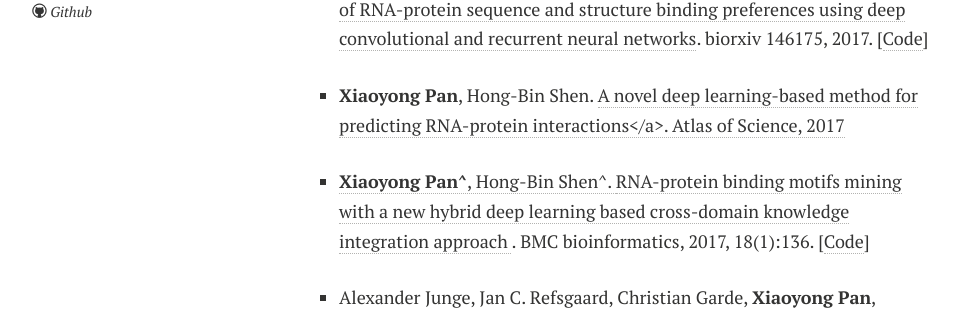
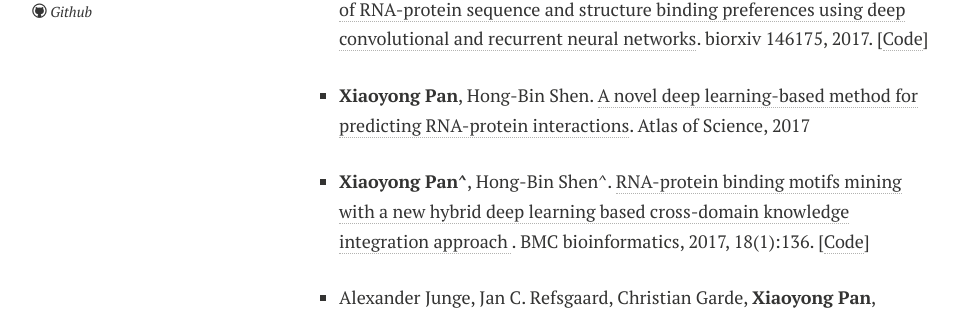
Before and after one commit to xypan1232/xypan1232.github.io, a Jekyll site: the page built from publications.md, in a window 1280 px wide and 900 px high. Shown: the part 310-620 px from the top of the window, without its empty margins (21-984 px from the left). Built offline with Jekyll 4.4.1, drawn with Linux system fonts in a browser that asks for light colours; nearby versions of some CDN libraries; Markdown is read by kramdown in place of the engine named in the settings.

```diff
--- a/publications.md
+++ b/publications.md
@@ -14,7 +14,7 @@ See my Publication at <a href="https://scholar.google.com/citations?hl=en&user=Y
     <p><b>Xiaoyong Pan^</b>, Peter Rijnbeek, Junchi Yan, Hong-Bin Shen^. <a href="http://biorxiv.org/content/early/2017/06/07/146175">Prediction of RNA-protein sequence and structure binding preferences using deep convolutional and recurrent neural networks</a>. biorxiv 146175, 2017. [<a href="https://github.com/xypan1232/iDeepS">Code</a>]</p>
   </li>
   <li>
-    <p><b>Xiaoyong Pan</b>, Hong-Bin Shen. <a href="https://atlasofscience.org/a-novel-deep-learning-based-method-for-predicting-rna-protein-interactions"/>A novel deep learning-based method for predicting RNA-protein interactions</a>. Atlas of Science, 2017</p>
+    <p><b>Xiaoyong Pan</b>, Hong-Bin Shen. <a href="https://atlasofscience.org/a-novel-deep-learning-based-method-for-predicting-rna-protein-interactions">A novel deep learning-based method for predicting RNA-protein interactions</a>. Atlas of Science, 2017</p>
   </li>
   <li>
     <p><b>Xiaoyong Pan^</b>, Hong-Bin Shen^.  <a href="https://bmcbioinformatics.biomedcentral.com/articles/10.1186/s12859-017-1561-8">RNA-protein binding motifs mining with a new hybrid deep learning based cross-domain knowledge integration approach </a>. BMC bioinformatics, 2017, 18(1):136. [<a href="https://github.com/xypan1232/iDeep">Code</a>]</p>
```
